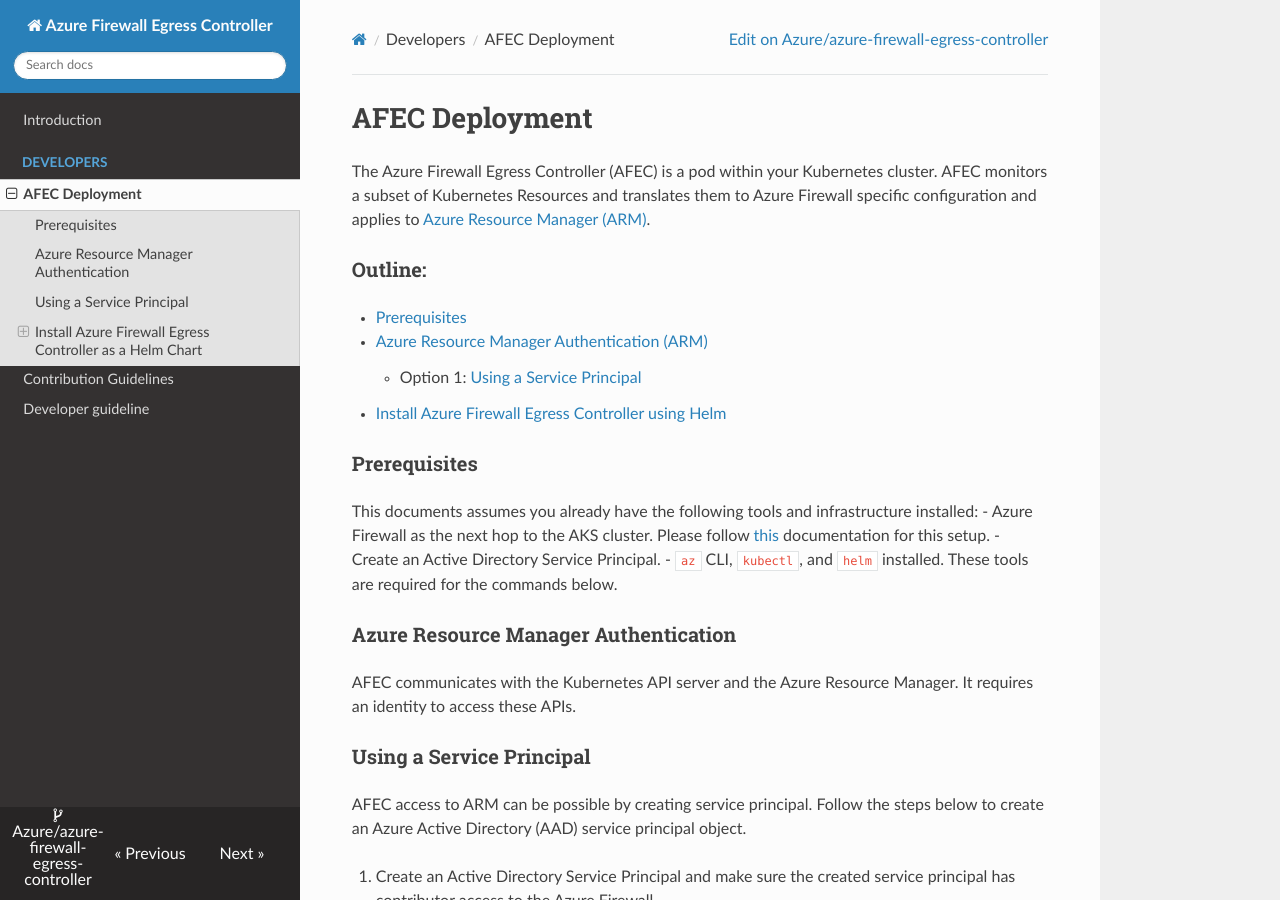
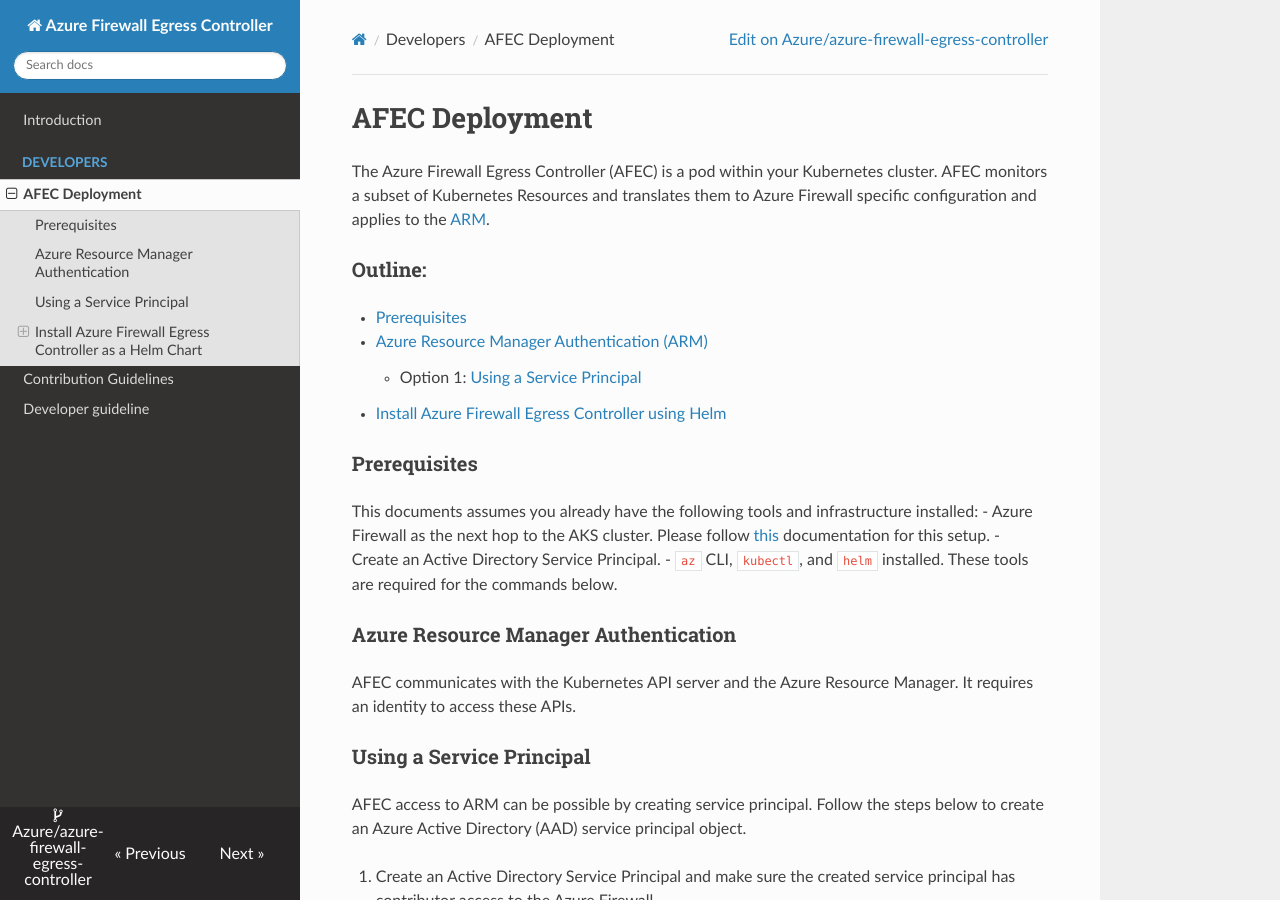
Before and after one commit to Azure/azure-firewall-egress-controller, an MkDocs documentation site: the page built from docs/developers/build.md, in a window 1280 px wide and 900 px high. Built offline with MkDocs 1.6.1, drawn with Linux system fonts in a browser that asks for light colours; nearby versions of some CDN libraries.

Commit message:
addressing the comment

```diff
--- a/docs/developers/build.md
+++ b/docs/developers/build.md
@@ -1,7 +1,7 @@
 # AFEC Deployment
 
 The Azure Firewall Egress Controller (AFEC) is a pod within your Kubernetes cluster.
-AFEC monitors a subset of Kubernetes Resources and translates them to Azure Firewall specific configuration and applies to [Azure Resource Manager (ARM)](https://docs.microsoft.com/en-us/azure/azure-resource-manager/resource-group-overview).
+AFEC monitors a subset of Kubernetes Resources and translates them to Azure Firewall specific configuration and applies to the [ARM](https://docs.microsoft.com/en-us/azure/azure-resource-manager/resource-group-overview).
 
 ### Outline:
 - [Prerequisites](#prerequisites)
```
